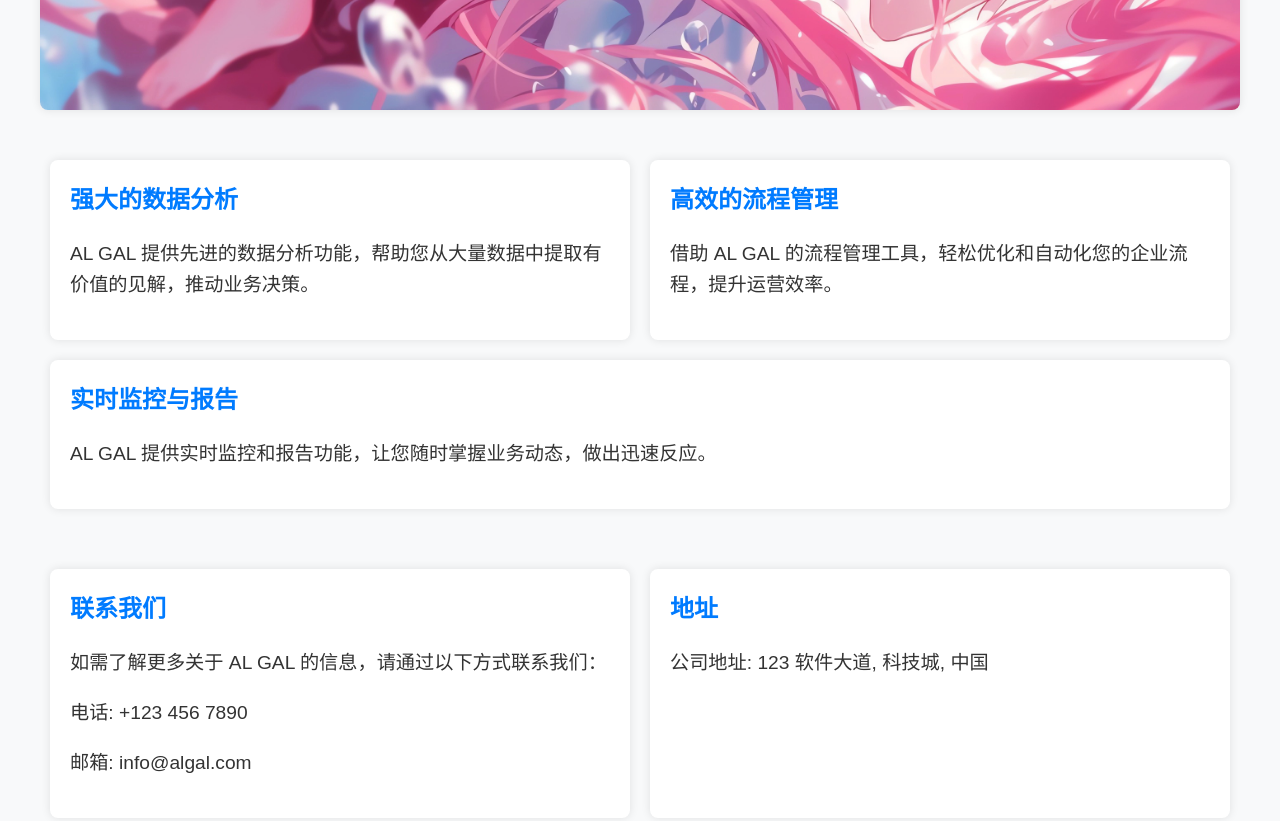
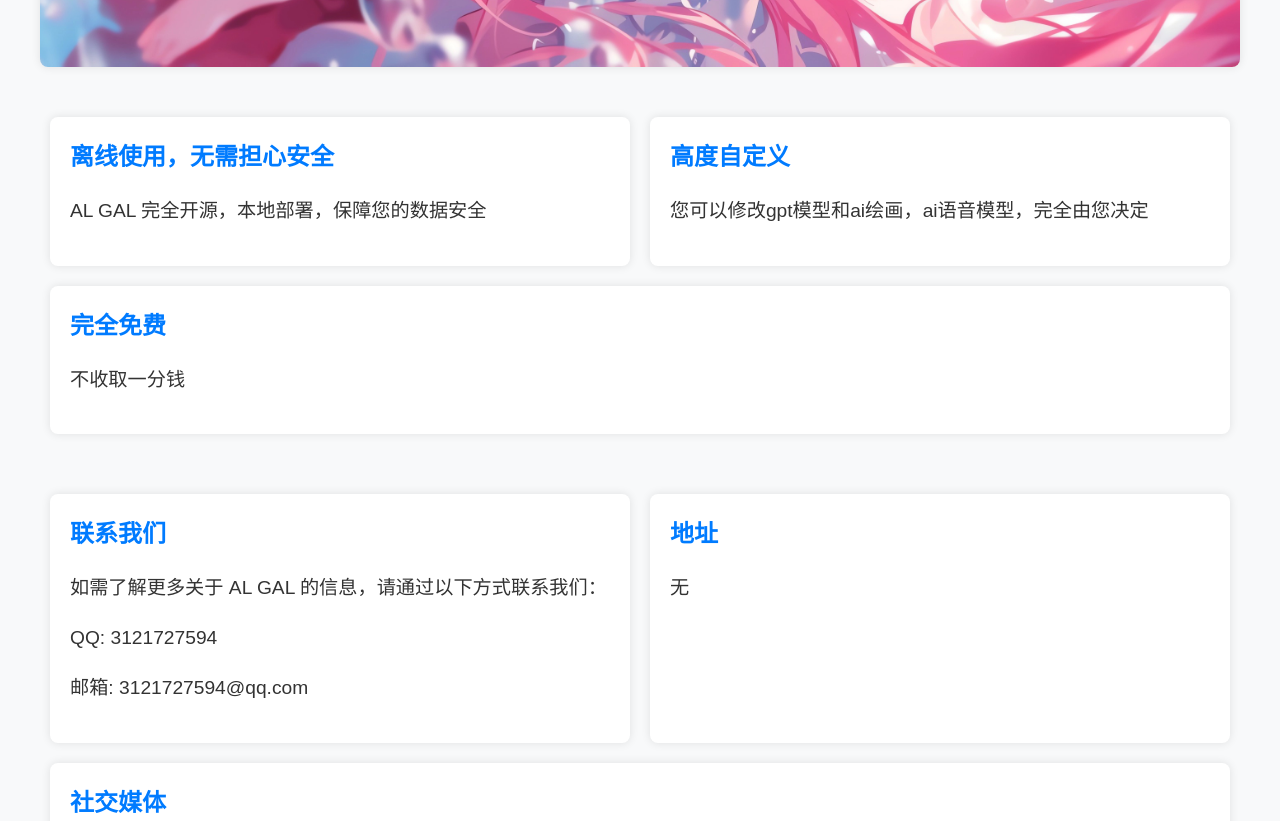
Before and after one commit to tamikip/AL-GAL.github.io, a plain HTML site: page index.html in a window 1280 px wide. Shown: the part 1080-1901 px from the top of the page. Drawn offline with Linux system fonts and the light colour scheme.

Commit message:
Update index.html

```diff
--- a/index.html
+++ b/index.html
@@ -111,16 +111,16 @@
 </head>
 <body>
     <header>
-        <h1>AL GAL 软件</h1>
+        <h1>AL GAL</h1>
     </header>
     <div class="container">
         <div class="section">
             <h2>关于 AL GAL</h2>
-            <p>AL GAL 是一款创新的高性能软件，专为优化和简化企业流程而设计。无论是数据分析、流程管理，还是实时监控，AL GAL 都能提供强大的解决方案，助力您的业务成功。</p>
-            <a href="https://github.com/your-repository" target="_blank" class="btn-github">访问我们的 GitHub</a>
+            <p>AL GAL是专门为Galgame场景设计的程序，旨在让每一名用户都能享受到独一无二的剧情。</p>
+            <a href="https://github.com/tamikip/AI-GAL" target="_blank" class="btn-github">访问我的 GitHub</a>
         </div>
         <div class="section">
-            <h2>图片轮播</h2>
+            <h2>图片展示</h2>
             <div class="carousel">
                 <img src="1.png" alt="Image 1" class="active">
                 <img src="2.png" alt="Image 2">
@@ -133,28 +133,28 @@
         </div>
         <div class="section features">
             <div class="feature">
-                <h3>强大的数据分析</h3>
-                <p>AL GAL 提供先进的数据分析功能，帮助您从大量数据中提取有价值的见解，推动业务决策。</p>
+                <h3>离线使用，无需担心安全</h3>
+                <p>AL GAL 完全开源，本地部署，保障您的数据安全</p>
             </div>
             <div class="feature">
-                <h3>高效的流程管理</h3>
-                <p>借助 AL GAL 的流程管理工具，轻松优化和自动化您的企业流程，提升运营效率。</p>
+                <h3>高度自定义</h3>
+                <p>您可以修改gpt模型和ai绘画，ai语音模型，完全由您决定</p>
             </div>
             <div class="feature">
-                <h3>实时监控与报告</h3>
-                <p>AL GAL 提供实时监控和报告功能，让您随时掌握业务动态，做出迅速反应。</p>
+                <h3>完全免费</h3>
+                <p>不收取一分钱</p>
             </div>
         </div>
         <div class="section contact">
             <div class="contact-item">
                 <h3>联系我们</h3>
                 <p>如需了解更多关于 AL GAL 的信息，请通过以下方式联系我们：</p>
-                <p>电话: +123 456 7890</p>
-                <p>邮箱: info@algal.com</p>
+                <p>QQ: 3121727594</p>
+                <p>邮箱: 3121727594@qq.com</p>
             </div>
             <div class="contact-item">
                 <h3>地址</h3>
-                <p>公司地址: 123 软件大道, 科技城, 中国</p>
+                <p>无</p>
             </div>
             <div class="contact-item">
                 <h3>社交媒体</h3>
```
